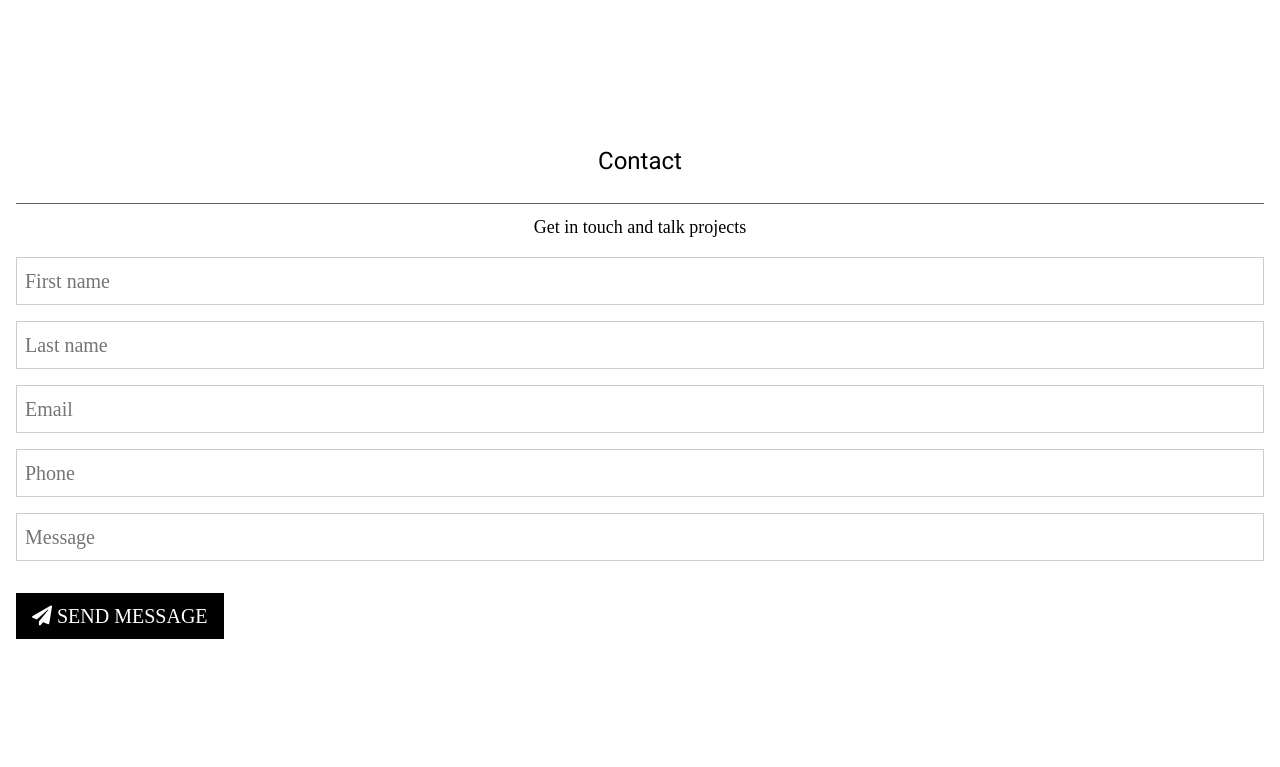
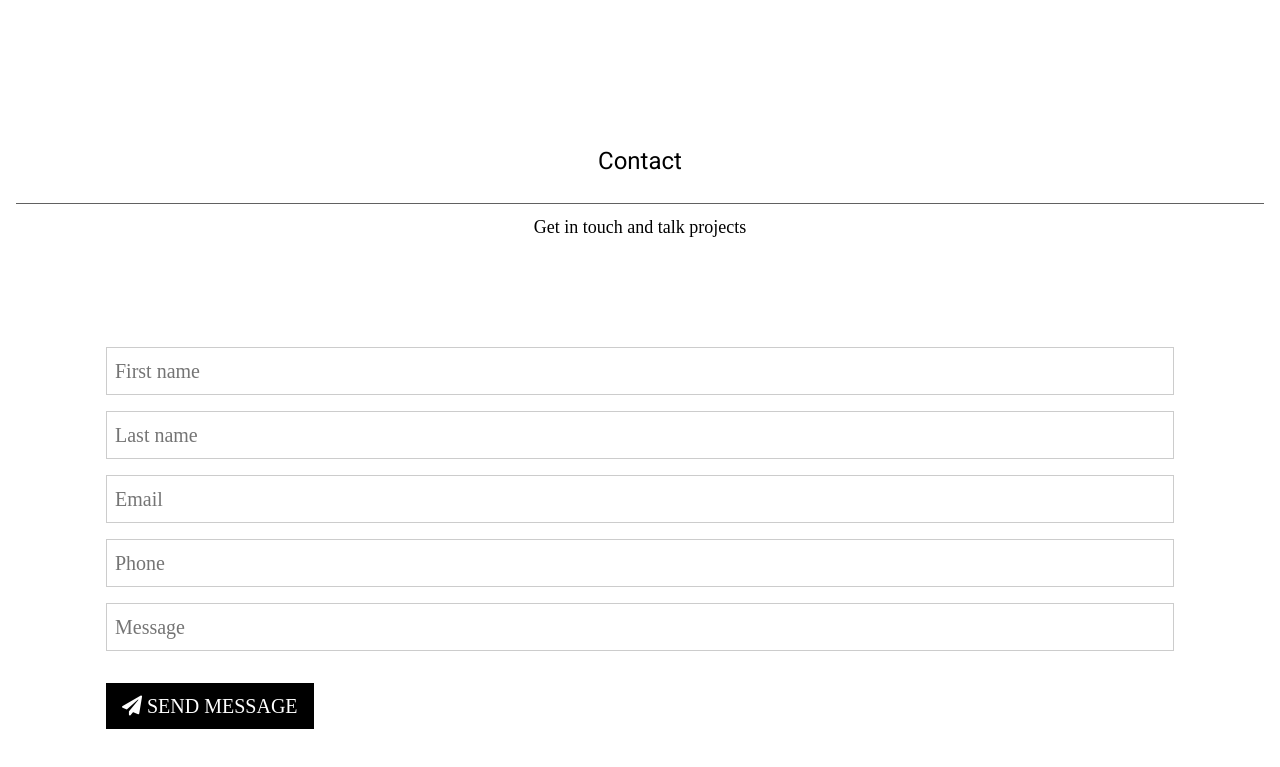
Before and after one commit to Code-Institute-Submissions/Milestoneprojectone-2, a plain HTML site: page index.html in a window 1280 px wide. Shown: the part 1770-2537 px from the top of the page. Drawn offline with nearby package versions, Linux system fonts and the light colour scheme.

Commit message:
style.css

```diff
--- a/style.css
+++ b/style.css
@@ -38,7 +38,7 @@ h1,h2,h3,h4,h5,h6 {
 /*------Contact section-----*/
 
 form{
-margin-bottom: 20px;
+padding: 90px;
 
     }
 
@@ -52,8 +52,6 @@ width: 100%;
 }
 
 #margins {
-    padding: 100px
-
 
     }
 /*------Location Section-----*/
```
